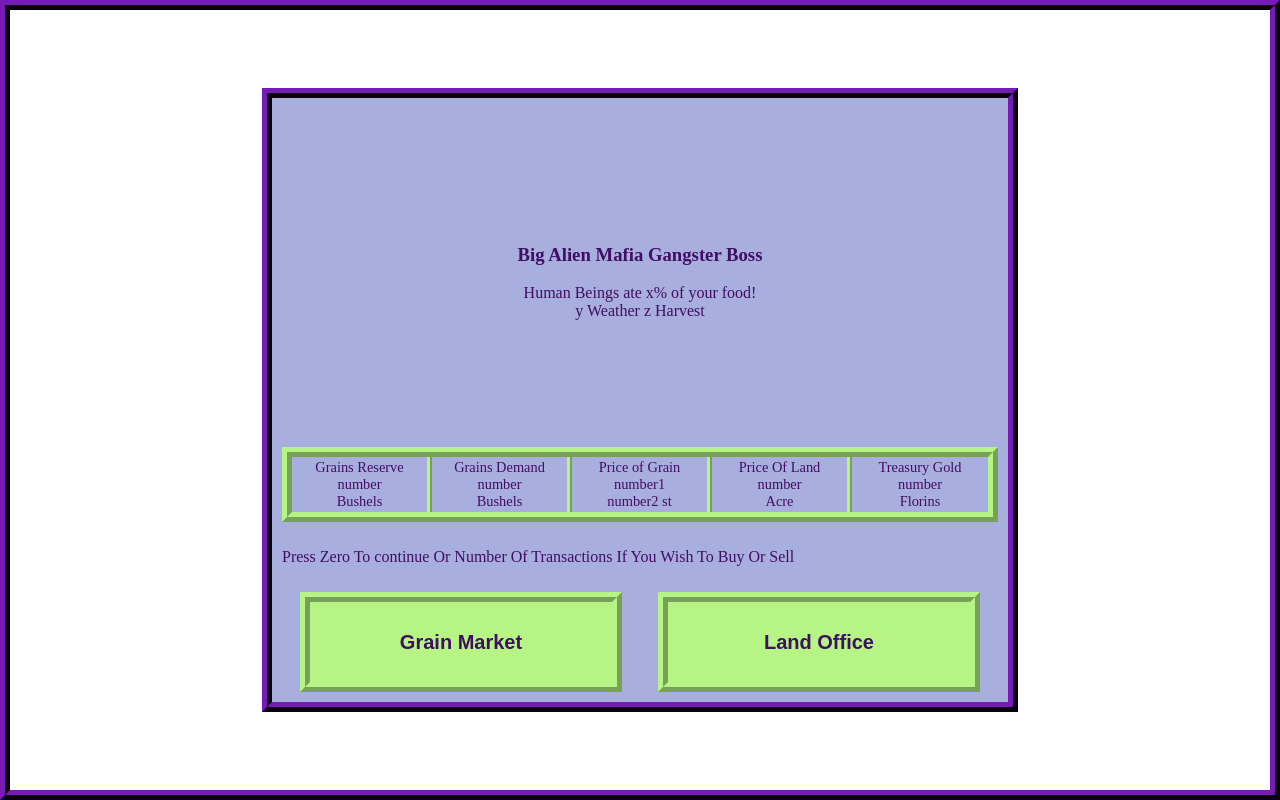
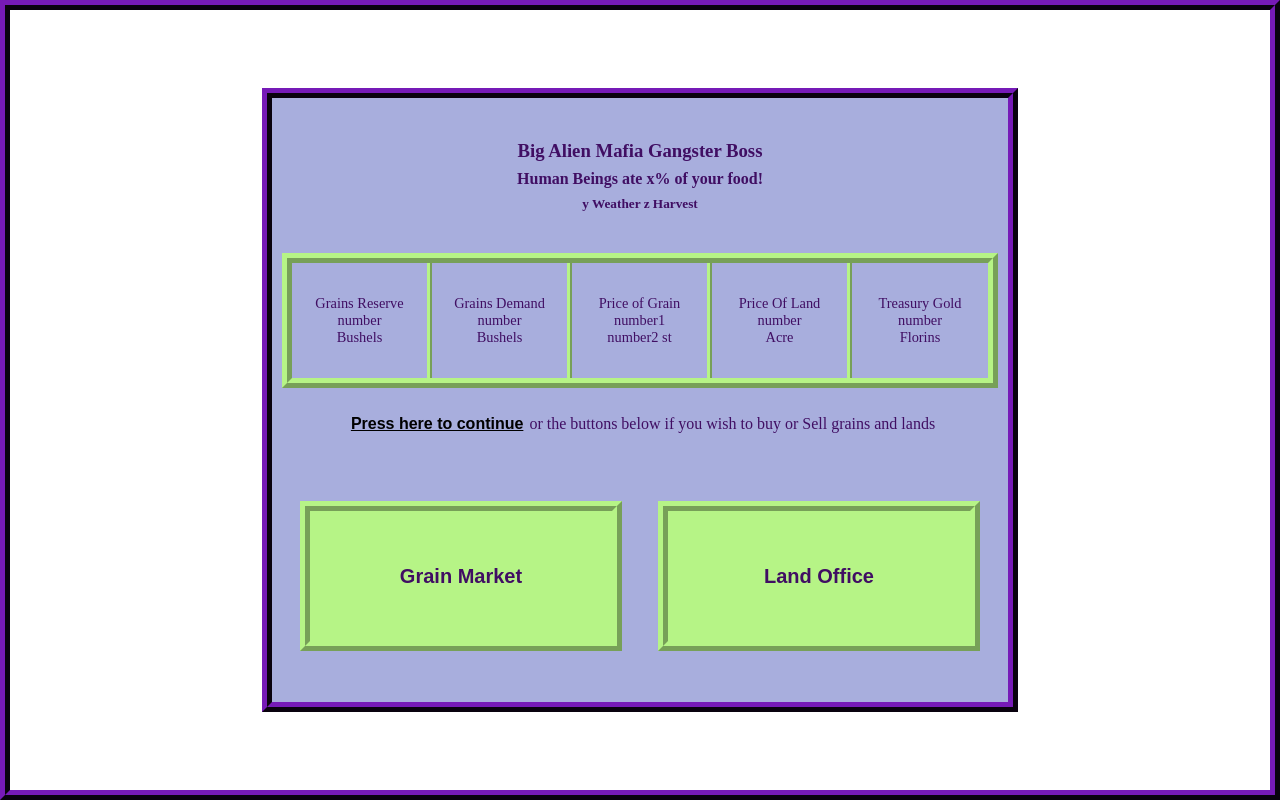
Before and after one commit to Black-Lotus98/CIS483-583-game, a React (Create React App) app: page / in a window 1280 px wide. Both pictures are taken after a click on the button "Start". Built offline with nearby package versions, Linux system fonts and the light colour scheme.

Commit message:
modified styling errors in main menu

```diff
--- a/src/components/gameScreen/gameScreen.css
+++ b/src/components/gameScreen/gameScreen.css
@@ -1,7 +1,7 @@
 .gameGridScreen {
     display: grid;
-    grid-template-columns: 1fr auto auto auto;
-    grid-template-rows: 1fr auto auto auto;
+    grid-template-columns: repeat(12, 1fr);
+    grid-template-rows: repeat(12, 1fr);
     justify-content: center;
     align-items: center;
     width: 100%;
--- a/src/components/gameScreen/introPage/introPage.css
+++ b/src/components/gameScreen/introPage/introPage.css
@@ -1,5 +1,5 @@
 .header {
-    grid-area: 1 / 1 / 3 / 5;
+    grid-area: 1 / 1 / 8 / 13;
     display: flex;
     justify-content: center;
     align-items: center;
@@ -11,7 +11,7 @@
 }
 
 .credits {
-    grid-area: 4 / 1 / 5 / 3;
+    grid-area: 8 / 1 / 13 / 13;
     font-size: 2rem;
     display: flex;
     justify-content: flex-start;
--- a/src/components/gameScreen/mainMenu/MainMenu.js
+++ b/src/components/gameScreen/mainMenu/MainMenu.js
@@ -7,8 +7,8 @@ const MainMenu = (props) => {
       <div className="report">
         {/* todo: Figure out x, y, z */}
         <h3>Big Alien Mafia Gangster Boss</h3>
-        <span>Human Beings ate x% of your food!</span>
-        <span>y Weather z Harvest</span>
+        <h4>Human Beings ate x% of your food!</h4>
+        <h5>y Weather z Harvest</h5>
       </div>
       <div className="stats">
         {/* todo: numbers must be defined */}
@@ -40,8 +40,11 @@ const MainMenu = (props) => {
       </div>
       <div className="instructions">
         <p>
-          Press Zero To continue Or Number Of Transactions If You Wish To Buy Or
-          Sell
+
+          <button className='continue-btn' onClick={props.changeToTestPage} >
+            Press here to continue
+          </button>
+          or the buttons below if you wish to buy or Sell grains and lands
         </p>
       </div>
       <div className="options">
@@ -56,10 +59,6 @@ const MainMenu = (props) => {
           </button>
         </div>
       </div>
-
-      {/*  <div className="MainMenuScreen">
-            <button className='Start-btn' onClick={props.changeToTestPage} >Start</button>
-        </div> */}
     </Fragment>
   );
 };
--- a/src/components/gameScreen/mainMenu/mainMenu.css
+++ b/src/components/gameScreen/mainMenu/mainMenu.css
@@ -1,9 +1,5 @@
-/* .report{
-
-} */
-
 .report {
-  grid-area: 1 / 1 / 2 / 5;
+  grid-area: 1 / 1 / 4 / 13;
   display: flex;
   flex-direction: column;
   justify-content: center;
@@ -12,8 +8,16 @@
   height: 100%;
   padding: 2px;
 }
+
+.report h3,
+h4,
+h5 {
+  padding: 4px;
+  margin: 0;
+}
+
 .stats {
-  grid-area: 2/1/3/5;
+  grid-area: 4 / 1 / 7 / 13;
   display: flex;
   flex-direction: row;
   justify-content: center;
@@ -22,6 +26,7 @@
   height: 100%;
   border: ridge 1rem #b6f486;
 }
+
 .d-stats-flex {
   display: flex;
   flex-direction: column;
@@ -32,33 +37,34 @@
   padding: 2px;
   font-size: 90%;
 }
+
 .grains {
   order: 1;
   border-right: ridge .5rem #b6f486;
 }
+
 .grain-demand {
   order: 2;
   border-right: ridge .5rem #b6f486;
 }
+
 .grain-price {
   order: 3;
   border-right: ridge .5rem #b6f486;
 }
+
 .land-price {
   order: 4;
   border-right: ridge .5rem #b6f486;
 }
+
 .treasury-gold {
   order: 5;
 }
 
 
 .instructions {
-  grid-area: 3 / 1 / 4 / 5;
-}
-
-.options {
-  grid-area: 4 / 1 / 5 / 5;
+  grid-area: 7 / 1 / 8 / 13;
   display: flex;
   flex-direction: row;
   justify-content: center;
@@ -66,6 +72,30 @@
   width: 100%;
   height: 100%;
 }
+
+.continue-btn {
+  background: none;
+  border: none;
+  text-decoration: underline;
+  cursor: pointer;
+  font-size: 1.6rem;
+  font-weight: bold;
+  transition: 0.3s all;
+}
+.continue-btn:hover{
+  scale: 1.05;
+}
+
+.options {
+  grid-area: 8 / 1 / 13 / 13;
+  display: flex;
+  flex-direction: row;
+  justify-content: center;
+  align-items: center;
+  width: 100%;
+  height: 100%;
+}
+
 .option-1 {
   flex: 1;
   font-size: 2rem;
@@ -86,7 +116,7 @@
 
 .option-btn {
   width: 90%;
-  height: 10rem;
+  height: 15rem;
   font-size: 2rem;
   font-weight: bold;
   background-color: #b6f486;
```
Also changed, not shown: src/components/gameScreen/grains/grains.css (deleted), src/components/gameScreen/mainMenu/grains/Grains.js (renamed from src/components/gameScreen/grains/Grains.js), src/components/gameScreen/mainMenu/grains/grains.css (added), src/components/gameScreen/mainMenu/realEstate/RealEstate.js (renamed from src/components/gameScreen/realEstate/RealEstate.js), src/components/gameScreen/mainMenu/realEstate/realEstate.css (added), src/components/gameScreen/realEstate/realEstate.css (deleted).
